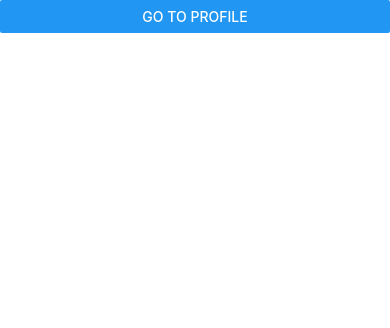
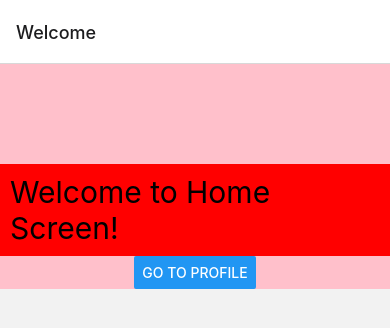
Before and after one commit to sedat-akdogan/ITC_RN, a React Native app: screen /Home in a window 390 px wide. Shown: the top 328 px of the page. Built offline with nearby package versions, Linux system fonts and the light colour scheme.

Commit message:
navigation woorks fine

```diff
--- a/App.js
+++ b/App.js
@@ -5,8 +5,11 @@
 // import MyButton from './src/components/Button';
 // import MyPractice from './src/components/Practice';
 // import TuesdayLesson from './src/components/TuesdayLesson';
-import { SafeAreaView } from 'react-native';
-import Navigation from './src/components/Navigation';
+import { Text, View } from 'react-native';
+import MyStack from './src/navigator/Navigator';
+import HomeScreen from './src/navigator/HomeScreen';
+import ProfileScreen from './src/navigator/ProfileScreen';
+// import Navigation from './src/components/Navigation';
 // import MyModal from './src/components/MyModal';
 // import Pizza from './src/components/Pizza';
 // import Cafe from './src/components/Cafe';
@@ -14,8 +17,11 @@
 
 function App() {
   return (
-    <SafeAreaView >
-      <Navigation />
+    <View style={{flex:1}} >
+      <MyStack />
+      {/* <HomeScreen />
+      <ProfileScreen /> */}
+      {/* <Navigation /> */}
       {/* <MyModal /> */}
       {/* <Pizza /> */}
       {/* <MyPractice /> */}
@@ -25,7 +31,7 @@
         < AnyClass />
         <MyComponent />
         <Class /> */}
-    </SafeAreaView>
+    </View>
   );
 }
 
--- a/package.json
+++ b/package.json
@@ -10,10 +10,14 @@
     "test": "jest"
   },
   "dependencies": {
+    "@react-native-community/masked-view": "^0.1.11",
     "@react-navigation/native": "^6.1.7",
     "@react-navigation/native-stack": "^6.9.13",
+    "@react-navigation/stack": "^6.3.17",
     "react": "18.2.0",
     "react-native": "0.72.3",
+    "react-native-gesture-handler": "^2.12.1",
+    "react-native-reanimated": "^3.4.1",
     "react-native-safe-area-context": "^4.7.1",
     "react-native-screens": "^3.23.0"
   },
--- /dev/null
+++ b/src/navigator/HomeScreen.js
@@ -0,0 +1,29 @@
+import { useNavigation } from '@react-navigation/native';
+import React from 'react';
+import { View, Text, Button, StyleSheet } from 'react-native';
+
+const HomeScreen = () => {
+  const navigation = useNavigation()
+  return (
+    <View style={styles.container}>
+      <Text style={{ fontSize: 30, padding: 10, backgroundColor: 'red' }}>
+        Welcome to Home Screen!
+      </Text>
+      <Button
+        title="Go to Profile"
+        onPress={() => navigation.navigate('Profile')}
+      />
+    </View>
+  );
+};
+
+const styles = StyleSheet.create({
+  container: {
+    justifyContent: 'center',
+    alignItems: 'center',
+    paddingTop: 100,
+    backgroundColor: 'pink'
+  }
+});
+
+export default HomeScreen;
--- /dev/null
+++ b/src/navigator/Navigator.js
@@ -0,0 +1,26 @@
+// src/Navigator.js
+
+import React from 'react';
+import { NavigationContainer } from '@react-navigation/native';
+import HomeScreen from './HomeScreen';
+import ProfileScreen from './ProfileScreen';
+import {createNativeStackNavigator} from '@react-navigation/native-stack';
+
+const Stack = createNativeStackNavigator();
+
+const MyStack = () => {
+  return (
+    <NavigationContainer>
+      <Stack.Navigator initialRouteName='Home'>
+        <Stack.Screen
+          name="Home"
+          component={HomeScreen}
+          options={{title: 'Welcome'}}
+        />
+        <Stack.Screen name="Profile" component={ProfileScreen} />
+      </Stack.Navigator>
+    </NavigationContainer>
+  );
+};
+
+export default MyStack;
--- /dev/null
+++ b/src/navigator/ProfileScreen.js
@@ -0,0 +1,18 @@
+import { useNavigation } from '@react-navigation/native';
+import React from 'react';
+import { View, Text, Button } from 'react-native';
+
+const ProfileScreen = () => {
+  const navigation = useNavigation()
+  return (
+    <View style={{ flex: 1, justifyContent: 'center', alignItems: 'center' }}>
+      <Text>Welcome to Profile Screen!</Text>
+      <Button
+        title="Go back to Home"
+        onPress={() => navigation.navigate('Home')}
+      />
+    </View>
+  );
+};
+
+export default ProfileScreen;
```
Also changed, not shown: 3 other files (tests, documents, lock files or other folders).
